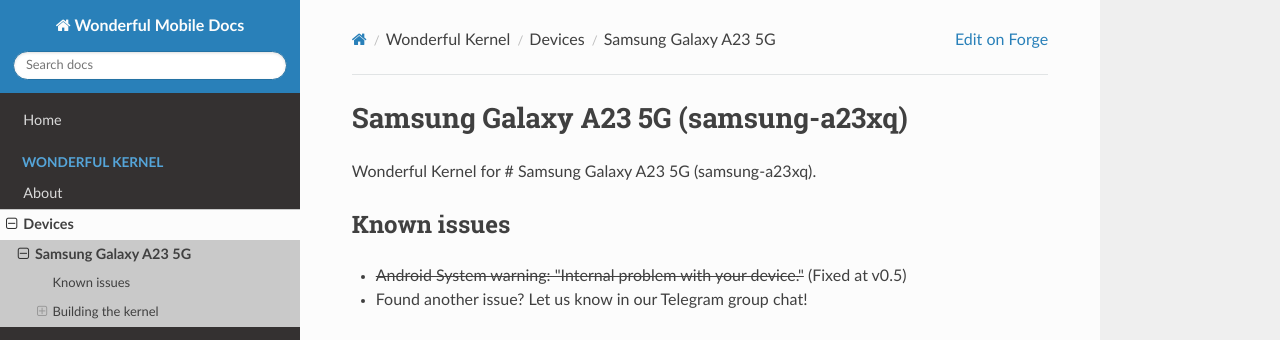
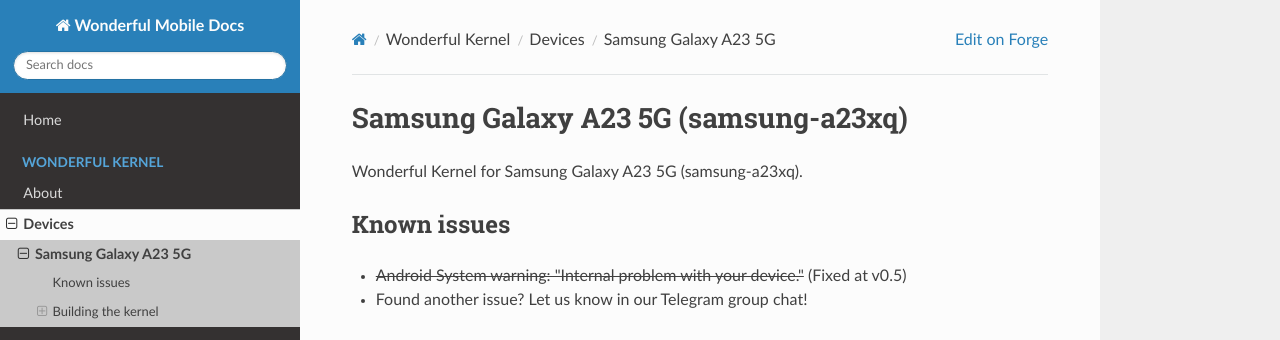
Before and after one commit to wonderful-mobile/docs, an MkDocs documentation site: the page built from docs/wonderful-kernel/samsung-a23xq.md, in a window 1280 px wide and 900 px high. Shown: the top 340 px of the window. Built offline with MkDocs 1.6.1, drawn with Linux system fonts in a browser that asks for light colours; nearby versions of some CDN libraries.

Commit message:
fix typos

```diff
--- a/docs/wonderful-kernel/samsung-a23xq.md
+++ b/docs/wonderful-kernel/samsung-a23xq.md
@@ -1,6 +1,6 @@
 # Samsung Galaxy A23 5G (samsung-a23xq)
 
-Wonderful Kernel for # Samsung Galaxy A23 5G (samsung-a23xq).
+Wonderful Kernel for Samsung Galaxy A23 5G (samsung-a23xq).
 
 ## Known issues
 
```
